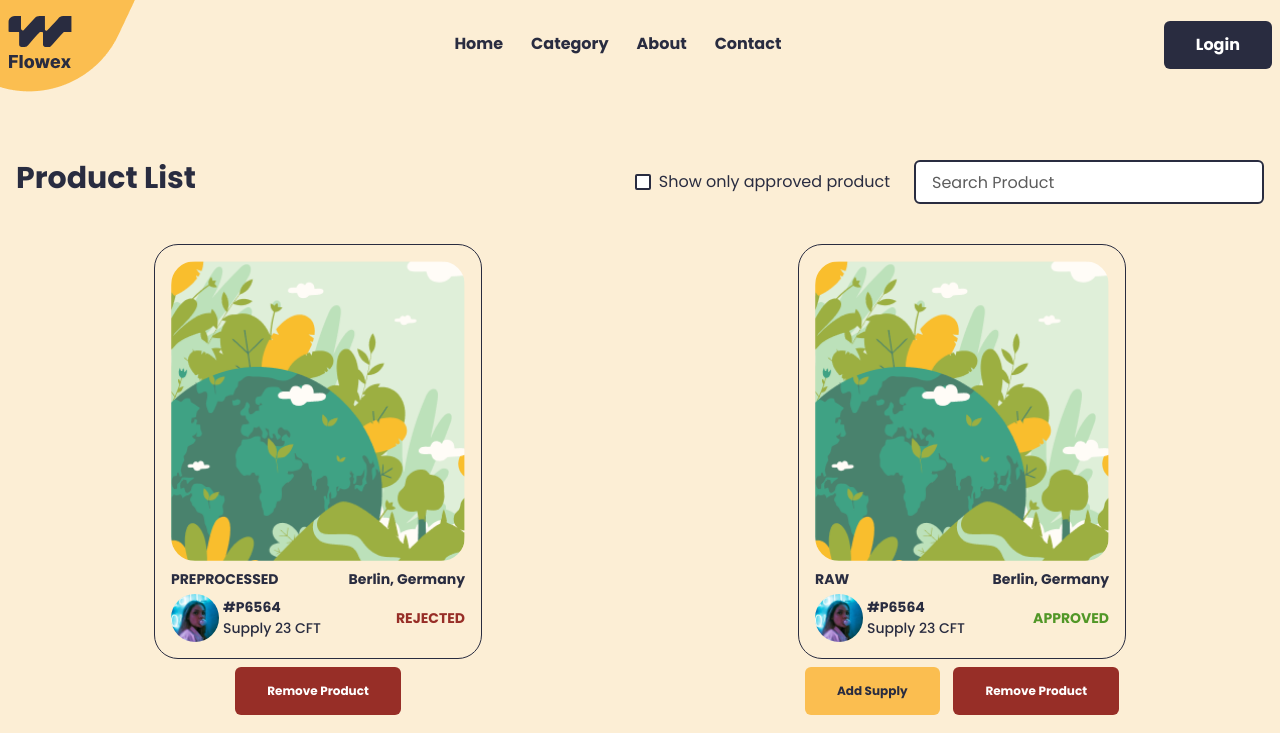
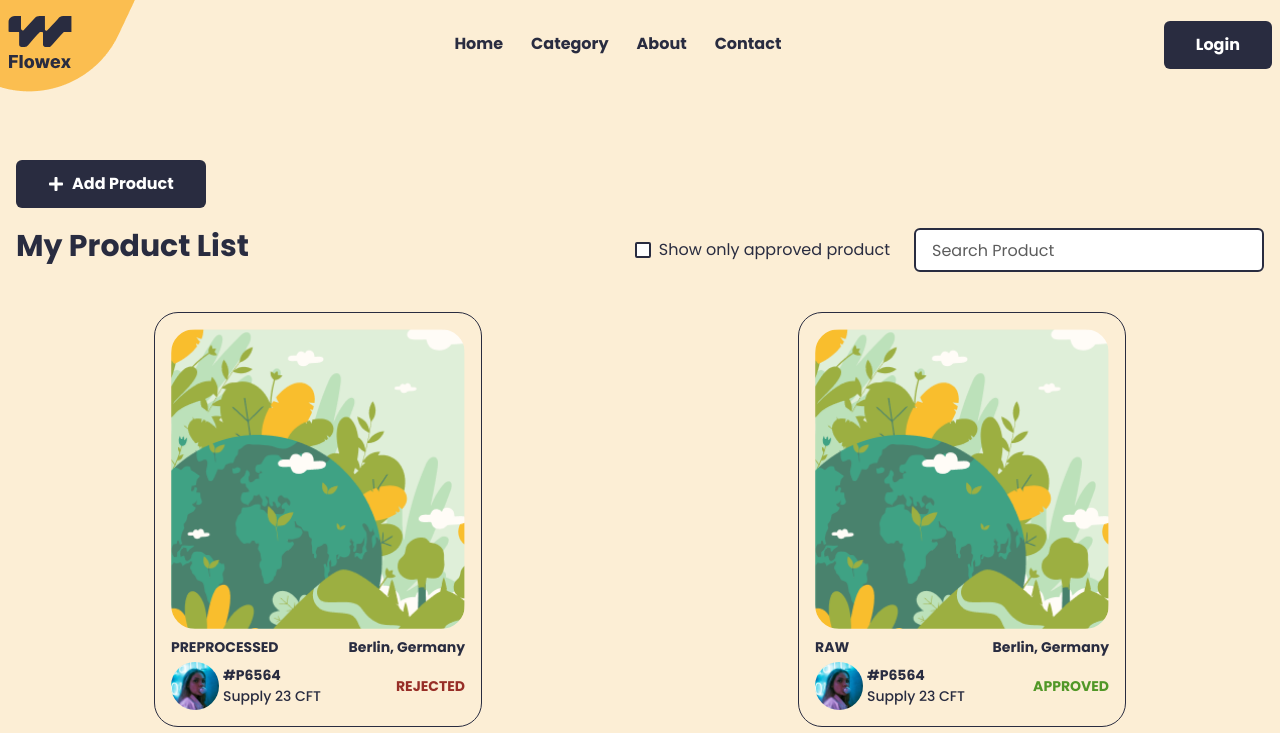
Before and after one commit to angieleba/Flowex.Frontend, a Next.js app: page /supplier in a window 1280 px wide. Shown: the top 733 px of the page. Built offline with nearby package versions, Linux system fonts and the light colour scheme.

Commit message:
Transfer add product button to supplier page

```diff
--- a/components/Forms/AddProductForm.tsx
+++ b/components/Forms/AddProductForm.tsx
@@ -16,6 +16,7 @@ import { ProductSchema } from 'schema/ProductSchema';
 import { ProductPayload } from 'types/product';
 import SelectInput from 'components/Inputs/SelectInput';
 import RadioInput from 'components/Inputs/RadioInput';
+import { useRouter } from 'next/router'
 
 const AddProductForm = () => {
   const {
@@ -24,8 +25,10 @@ const AddProductForm = () => {
     formState: { errors },
   } = useForm<ProductPayload>({ resolver: yupResolver(ProductSchema) });
 
+  const router = useRouter()
   const handleFormSubmit = (data: ProductPayload) => {
     console.log(data);
+    router.push('/supplier')
   };
 
   return (
--- a/data/supplierMenu.json
+++ b/data/supplierMenu.json
@@ -2,10 +2,6 @@
   {
     "name": "My products 🪵",
     "link": "/supplier"
-  },
-  {
-    "name": "Add Product",
-    "link": "/supplier/add-product"
   },
   {
     "name": "Order requests 📬",
--- a/pages/supplier/add-product.tsx
+++ b/pages/supplier/add-product.tsx
@@ -5,6 +5,7 @@ import AddProductForm from 'components/Forms/AddProductForm';
 const AddProduct: NextPage = () => {
   return (
     <Container maxW="container.xl" py={20} overflowX="hidden">
+
       <Box>
         <AddProductForm />
       </Box>
--- a/pages/supplier/index.tsx
+++ b/pages/supplier/index.tsx
@@ -1,11 +1,13 @@
 import type { NextPage } from 'next';
-import { Container, Flex, Heading, Checkbox, SimpleGrid } from '@chakra-ui/react';
+import { Container, Flex, Heading, Checkbox, SimpleGrid, Button } from '@chakra-ui/react';
 import ProductCard from 'components/Cards/ProductCard';
 import supplierProducts from 'data/supplierProducts.json';
 import { OrderStatus } from 'types/product';
 import SearchBox from 'components/SearchBox/SearchBox';
 import { useMemo } from 'react';
 import { useRouter } from 'next/router';
+import { FaPlus } from 'react-icons/fa';
+import Link from 'next/link';
 
 const Supplier: NextPage = () => {
   const router = useRouter();
@@ -21,8 +23,11 @@ const Supplier: NextPage = () => {
 
   return (
     <Container maxW="container.xl" py={20} overflowX="hidden">
+      <Link href="/supplier/add-product">
+        <Button mb={5} leftIcon={<FaPlus />} colorScheme='teal'>Add Product</Button>
+      </Link>
       <Flex justifyContent="space-between" gap={5} direction={{ base: 'column', md: 'row' }}>
-        <Heading size="lg">Product List</Heading>
+        <Heading size="lg">My Product List</Heading>
         <Flex gap={6} direction={{ base: 'column', md: 'row' }}>
           <Checkbox borderColor="brand.blue">Show only approved product</Checkbox>
           <SearchBox />
```
